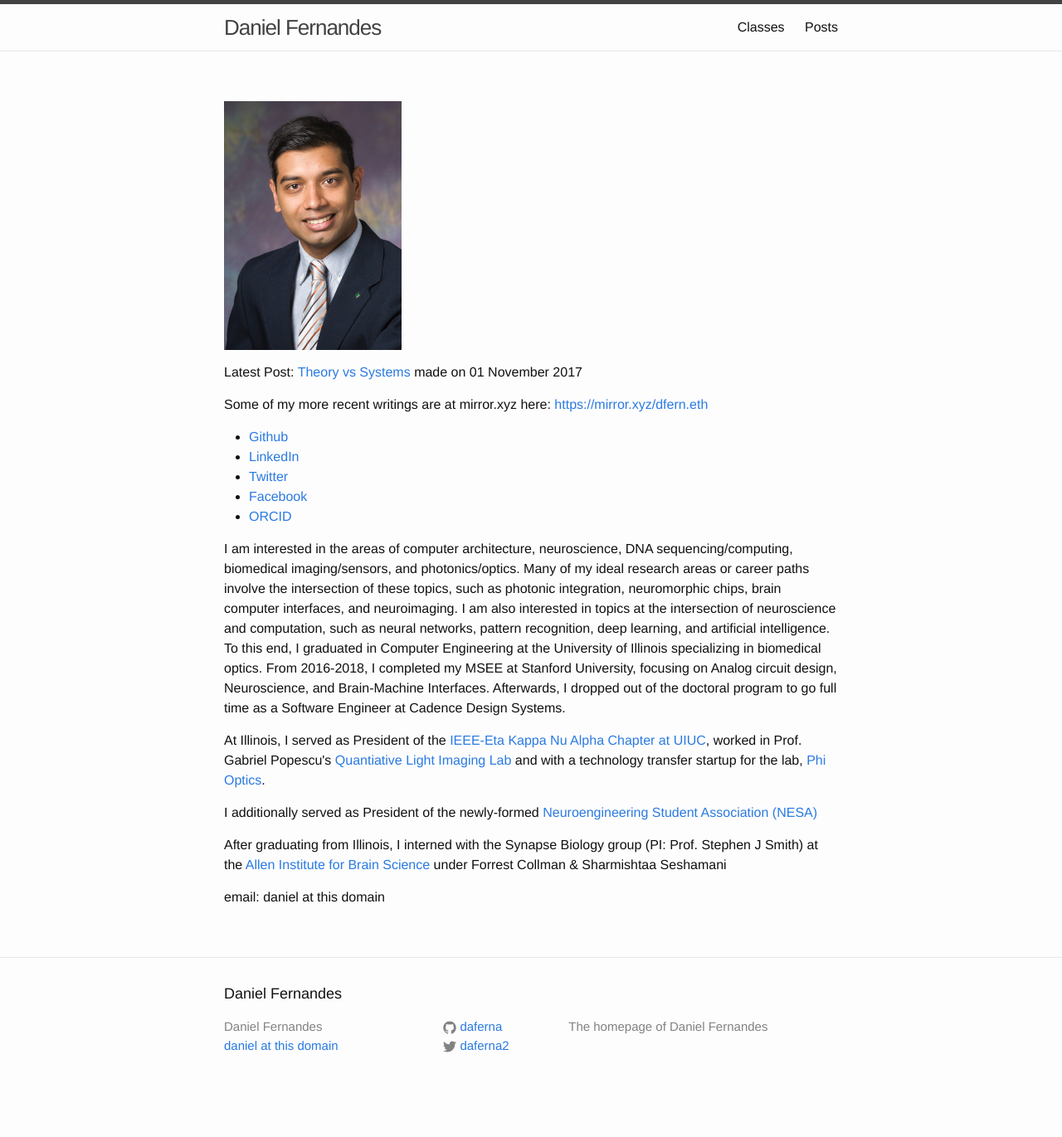
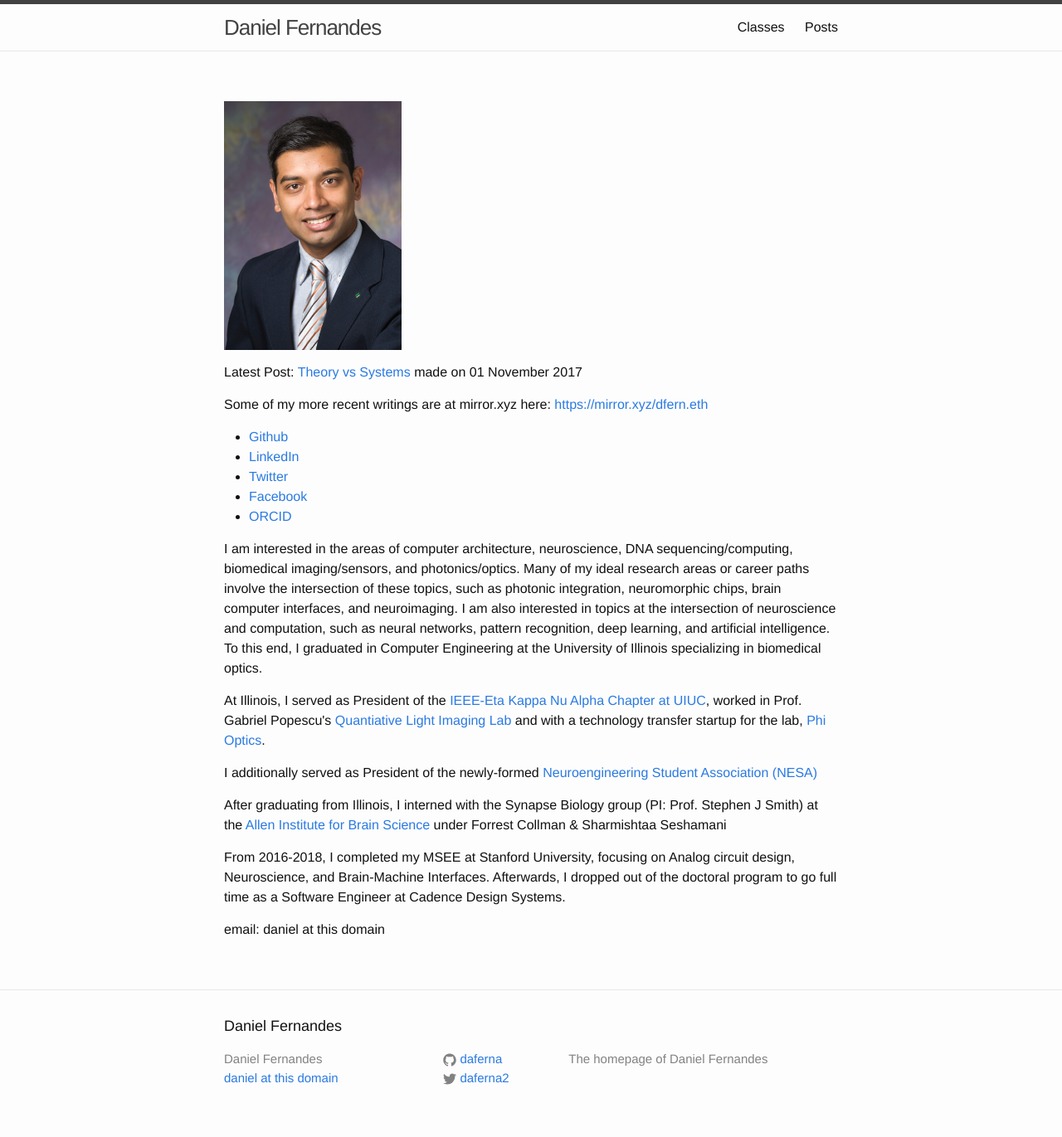
Before and after one commit to daferna/daferna.github.io, a Jekyll site: the page built from index.markdown, in a window 1280 px wide. Shown: the whole page at 83% size. Built offline with Jekyll 4.4.1, drawn with Linux system fonts in a browser that asks for light colours; before the commit the page ends 1332 px from its top, so only the background shows below that.

```diff
--- a/index.markdown
+++ b/index.markdown
@@ -13,8 +13,9 @@ categories:
     <li><a href="https://facebook.com/dfernandes">Facebook</a></li>
     <li><a href="http://orcid.org/0000-0002-5079-2777">ORCID</a></li>
 </ul>
-<p>I am interested in the areas of computer architecture, neuroscience, DNA sequencing/computing, biomedical imaging/sensors, and photonics/optics. Many of my ideal research areas or career paths involve the intersection of these topics, such as photonic integration, neuromorphic chips, brain computer interfaces, and neuroimaging. I am also interested in topics at the intersection of neuroscience and computation, such as neural networks, pattern recognition, deep learning, and artificial intelligence. To this end, I graduated in Computer Engineering at the University of Illinois specializing in biomedical optics. From 2016-2018, I completed my MSEE at Stanford University, focusing on Analog circuit design, Neuroscience, and Brain-Machine Interfaces. Afterwards, I dropped out of the doctoral program to go full time as a Software Engineer at Cadence Design Systems. </p>
+<p>I am interested in the areas of computer architecture, neuroscience, DNA sequencing/computing, biomedical imaging/sensors, and photonics/optics. Many of my ideal research areas or career paths involve the intersection of these topics, such as photonic integration, neuromorphic chips, brain computer interfaces, and neuroimaging. I am also interested in topics at the intersection of neuroscience and computation, such as neural networks, pattern recognition, deep learning, and artificial intelligence. To this end, I graduated in Computer Engineering at the University of Illinois specializing in biomedical optics.</p>
 <p>At Illinois, I served as President of the <a href="http://hkn.illinois.edu">IEEE-Eta Kappa Nu Alpha Chapter at UIUC</a>, worked in Prof. Gabriel Popescu's <a href="http://light.ece.illinois.edu">Quantiative Light Imaging Lab</a> and with a technology transfer startup for the lab, <a href="http://phioptics.com/">Phi Optics</a>.</p>
 <p>I additionally served as President of the newly-formed <a href="https://publish.illinois.edu/neuroengineering/">Neuroengineering Student Association (NESA)</a></p>
 <p>After graduating from Illinois, I interned with the Synapse Biology group (PI: Prof. Stephen J Smith) at the <a href="http://alleninstitute.org">Allen Institute for Brain Science</a> under Forrest Collman & Sharmishtaa Seshamani</p>
+<p>From 2016-2018, I completed my MSEE at Stanford University, focusing on Analog circuit design, Neuroscience, and Brain-Machine Interfaces. Afterwards, I dropped out of the doctoral program to go full time as a Software Engineer at Cadence Design Systems.</p>
 <p>email: daniel at this domain</p>
```
